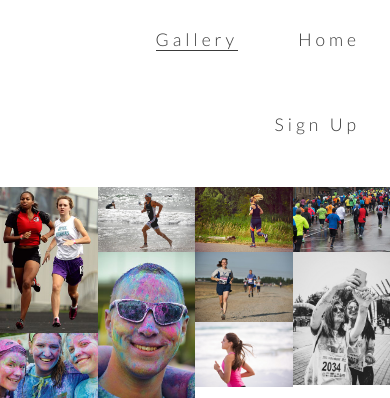
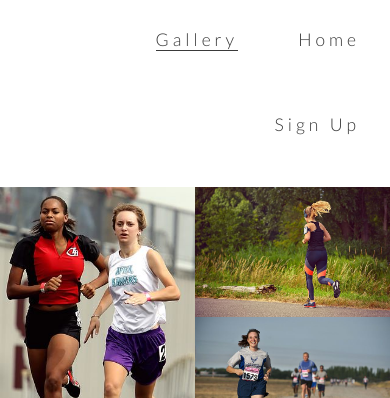
Before and after one commit to ajmccredie/love-runnning, a plain HTML site: page gallery.html in a window 390 px wide. Shown: the part 78-476 px from the top of the page. Drawn offline with nearby package versions, Linux system fonts and the light colour scheme.

Commit message:
Style gallery for tablet and mobile screens

```diff
--- a/assets/css/style.css
+++ b/assets/css/style.css
@@ -327,4 +327,15 @@ footer {
       text-align: center;
       padding: 20px;
    }
+
+   #photos {
+      column-count: 3;
+   }
 }
+
+/* for small screens 800px and down */
+@media screen and (max-width: 800px) {
+   #photos {
+      column-count: 2;
+   }
+}
```
